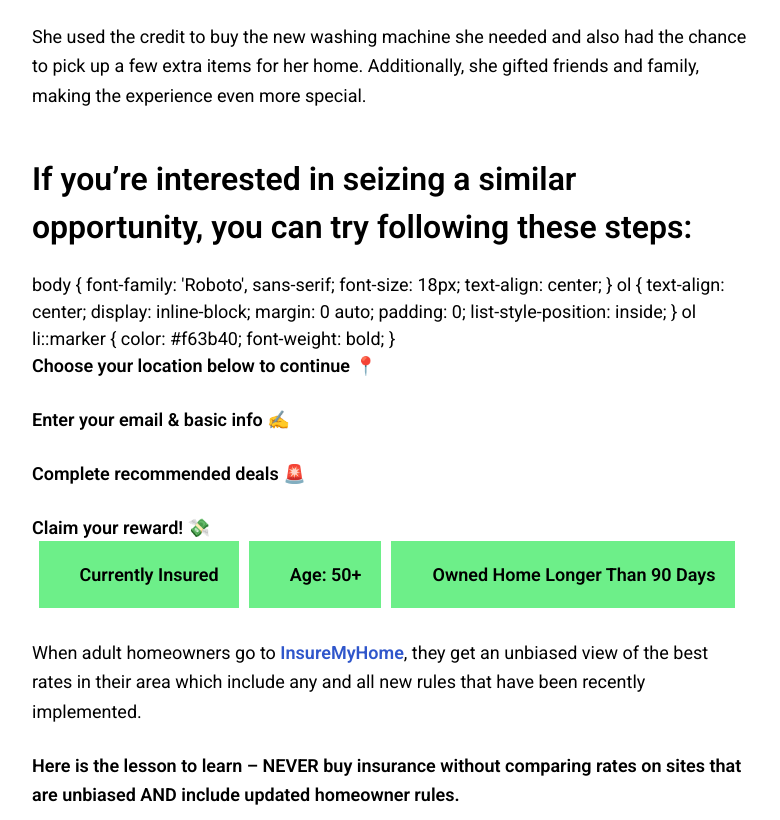
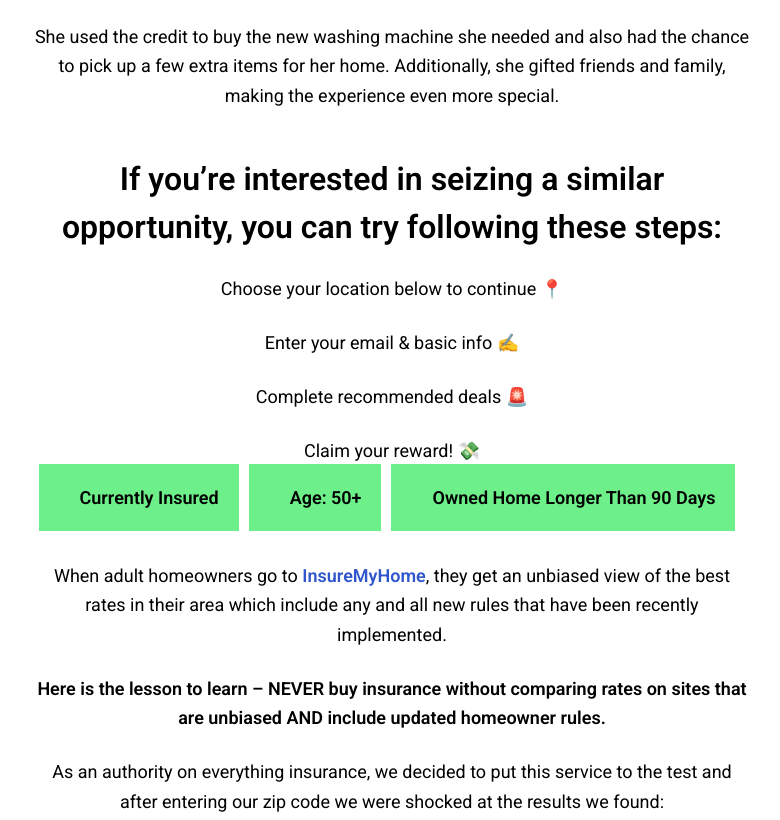
Before and after one commit to ositeoficial/amazon-advertorial, a plain HTML site: page index.html in a window 1280 px wide. Shown: the part 1764-2584 px from the top of the page, without its empty margins (248-1028 px from the left). Drawn offline with Linux system fonts and the light colour scheme; a script that the page names is missing.

Commit message:
Update index.html

```diff
--- a/index.html
+++ b/index.html
@@ -90,13 +90,7 @@
                                         <p class="main__text" data-v-ea5e1422>Linda followed the step-by-step instructions, and to her delight, she received confirmation that she was qualified for the gift card. Just a few hours later, the prize arrived directly in her email.</p>
                                         <p class="main__comment" data-v-ea5e1422>“I couldn’t believe it when I saw the email with the $750 gift card. It was such a wonderful surprise!” - <strong>Linda shared.</strong></p>
                                         <p class="main__text" data-v-ea5e1422>She used the credit to buy the new washing machine she needed and also had the chance to pick up a few extra items for her home. Additionally, she gifted friends and family, making the experience even more special.</p>
-
-                                        <h1 class="main__title" data-v-ea5e1422>
-
-                       If you’re interested in seizing a similar opportunity, you can try following these steps:
-
-                    </h1>
-                                        <p class="main__text --italic" data-v-ea5e1422<style>
+                                       <style>
         body {
             font-family: 'Roboto', sans-serif;
             font-size: 18px;
@@ -114,16 +108,22 @@
             font-weight: bold;
         }
     </style>
+                                        <h1 class="main__title" data-v-ea5e1422>
+
+                       If you’re interested in seizing a similar opportunity, you can try following these steps:
+
+                    </h1>
+                                        <p class="main__text --italic" data-v-ea5e1422
 </head>
     <ol>
-        <li><strong>Choose your location below to continue</strong> 📍</li>
+        <li>Choose your location below to continue</strong> 📍</li>
 	<br>
 
-        <li><strong>Enter your email & basic info</strong> ✍️</li>
+        <li>Enter your email & basic info</strong> ✍️</li>
 	<br>
-        <li><strong>Complete recommended deals</strong> 🚨</li>
+        <li>Complete recommended deals</strong> 🚨</li>
 	<br>
-        <li><strong>Claim your reward!</strong> 💸</li>
+        <li>Claim your reward!</strong> 💸</li>
     </ol></p>
                                         <div class="main-box" data-v-ea5e1422>
 
```
